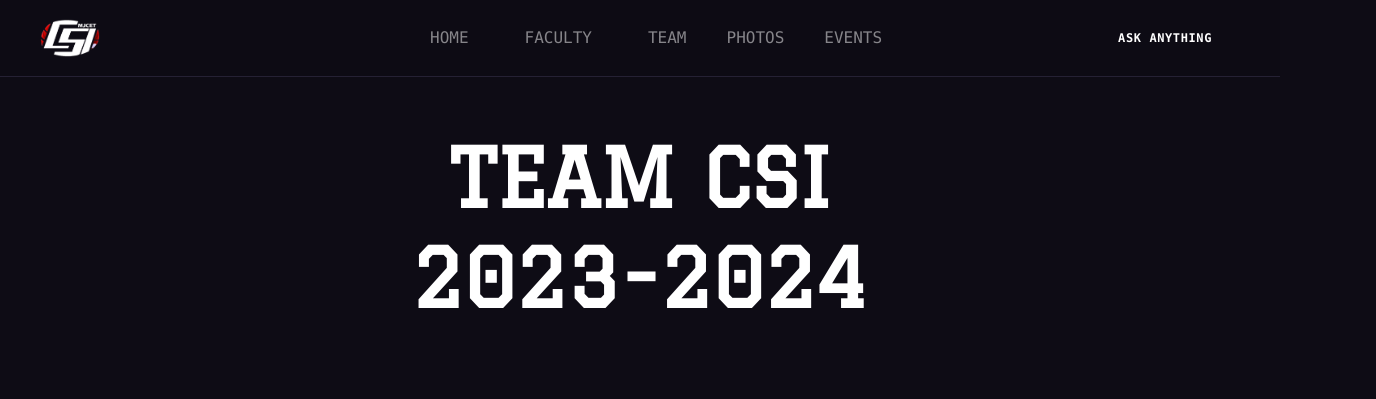
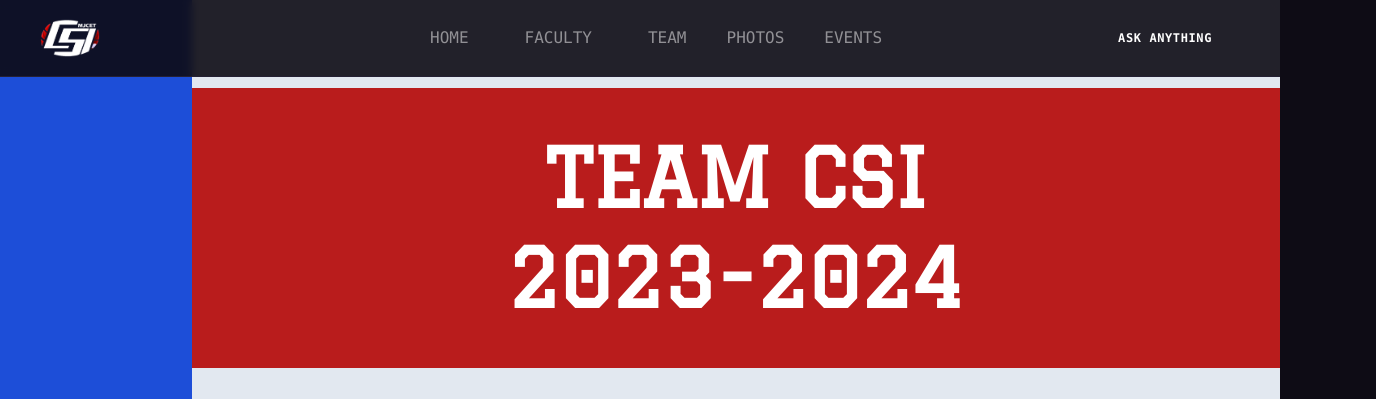
Before and after one commit to syed-500/csi77, a React (Vite) app: page /Team in a window 1280 px wide. Shown: the top 399 px of the page, 1376 px wide, since content can reach past the window. Built offline with nearby package versions, Linux system fonts and the light colour scheme; a web font is replaced by a local one.

Commit message:
maaf kardo bhai .. ye nai hora website style karna merese

```diff
--- a/src/pages/Home_page/Eventscard.jsx
+++ b/src/pages/Home_page/Eventscard.jsx
@@ -8,7 +8,7 @@
 
 const EventsCard = ({ title, description, date, host, poster }) => {
   return (
-    <div className="lg:ml-52 w-[400px] py-5 lg:w-[800px]">
+    <div className="lg:ml-52 pl-20 pr-20 mr-20  md:ml-40   w-[600px] sm:w-[800px] py-5 lg:w-[800px]">
       <div className="lg:h-[400px] h-[200px] rounded-t-3xl bg-white relative">
         <img
           className="lg:h-[400px] h-[200px] w-full object-cover rounded-t-3xl"
@@ -82,9 +82,16 @@
     pauseOnHover: true,
     responsive: [
       {
-        breakpoint: 1024,
+        breakpoint: 1374,
         settings: {
           slidesToShow: 1,
+          slidesToScroll: 1,
+        },
+      },
+      {
+        breakpoint: 2024,
+        settings: {
+          slidesToShow: 2,
           slidesToScroll: 1,
         },
       },
@@ -107,7 +114,7 @@
   };
 
   return (
-    <div className="mt-64">
+    <div className="mt-64 ">
       <Slider {...settings}>
         {displayData.map((event, index) => (
           <EventsCard
--- a/src/pages/Home_page/FacultySection.jsx
+++ b/src/pages/Home_page/FacultySection.jsx
@@ -20,7 +20,7 @@
           text="Proudly managing the club for past 10 years"
         />
         {/* Box */}
-        <div className="pt-10 lg:ml-96 sm:w-[30rem] ml-2 mr-2 mx-auto relative z-1 flex items-center h-[32rem] mb-5  border border-[#50ffaf] rounded-3xl overflow-hidden lg:p-20 xl:h-[36rem] bg-[#1e413196]" style={{ display: "flex", justifyContent: "space-between", alignItems: "center",flexDirection:'column' }}>
+        <div className=" pt-10 sm:w-[30rem] mx-auto relative z-1 flex items-center h-[32rem] mb-5  border border-[#50ffaf] rounded-3xl overflow-hidden lg:p-20 xl:h-[36rem] bg-[#1e413196]" style={{ display: "flex", justifyContent: "space-between", alignItems: "center",flexDirection:'column' }}>
           <img
             className="rounded-3xl mx-auto mt-0 w-[350px] h-[400px] "
             alt="S"
--- a/src/pages/Home_page/Home.jsx
+++ b/src/pages/Home_page/Home.jsx
@@ -13,7 +13,7 @@
     <>
       <ProgressBar height="7" bgcolor="red" duration="0.2" marginLeft="100px"/>
 
-      <div className=" flex flex-col align-center mt-[-100px] sm:mt-10 pt-[4.75rem] lg:pt-[5.25rem] overflow-hidden mx-auto w-full max-w-[1200px] ">
+      <div className=" flex flex-col align-center sm:w-full lg:ml-0 lg:bg-blue-800 sm:ml-[200px] md:ml-[100px] mt-[-100px]  md:align-center pt-[4.75rem] lg:pt-[5.25rem] overflow-hidden  mx-auto md:bg-green-800 w-full  ">
         <Hero />
         <FacultySection/>
         <EventsCard/>
--- a/src/pages/Home_page/contact_form.jsx
+++ b/src/pages/Home_page/contact_form.jsx
@@ -53,7 +53,7 @@
 
   return (
     <>
-      <div className="lg:mt-[120px] mt-36 sm:mt-0 lg:mr-[130px]  mb-5 sm:ml-[200px] sm:mb-[100px] sm:w-inherit   align-center border-zinc-900  flex flex-col items-center justify-center ">
+      <div className="lg:mt-[120px]  mt-36 sm:mt-0 lg:mr-[130px]  mb-5 sm:ml-[200px] sm:mb-[100px] sm:w-inherit   align-center border-zinc-900  flex flex-col items-center justify-center ">
           <h1 className="text-4xl sm:text-5xl mb-[40px] ">Contact Us</h1>
         <form
           className="text-white"
--- a/src/pages/Team_page/Team.jsx
+++ b/src/pages/Team_page/Team.jsx
@@ -30,7 +30,7 @@
 
 const YourComponent = () => {
     return (
-        <div className=' items-center flex flex-col'>
+        <div className=' md:ml-0 w-full  flex flex-col justify-self-center items-end bg-blue-700'>
             <Team teamMembers={GovMembers} />
         </div>
     );
@@ -41,24 +41,25 @@
 const Team = ({ teamMembers }) => {
     return (
       <>
-      <div className=' flex flex-col justify-center items-center h-full w-full sm:w-[80%] md:w-[85%] lg:w-[85%]  '>
+      <div className=' flex flex-col sm:bg-slate-200 justify-center items-center h-full w-full sm:w-[80%] md:w-[85%] lg:w-[85%]  '>
         <br />
         <br />
-        <div className=' flex justify-center mt-10 py-10 '>
-          <h1 className="text-[40px] sm:text-[55px] md:text-[80px] text-center text-white leading-tight font-poppins font-bold">
+        <div className=' flex justify-center items-center w-full mt-10 py-10 sm:bg-red-700'>
+          <h1 className="text-[40px] sm:text-[55px]  md:text-[80px] text-center text-white leading-tight font-poppins font-bold">
             TEAM CSI <br /> 2023-2024
           </h1>
         </div>
         <div className='h-18 bg-white'></div>
         <h1 className='flex items-center justify-center my-10 text-[35px] sm:text-[50px]'>GB 23-24</h1>
         <section className='flex flex-col items-center justify-center lg:mb-0 sm:mx-10  lg:mx-auto h-full w-full sm:w-[70%]  md:w-[85%] lg:w-[100%]'>
-          <div className='container lg:ml-10'>
-            <div className="ml-5 sm:ml-0 grid grid-cols-1 sm:grid-cols-2 md:grid-cols-3 sm:ml-25 gap-10 gap-y-10">
-              {/* mapping over each of the cards with content  */}
+          <div className='md:bg-green-300 w-screen flex items-center justify-center h-full'>
+          <div className="mr-[100px] grid justify-between items-center sm:bg-cyan-400 w-900px md:bg-blue-200 lg:bg-red-700 grid-cols-1 sm:grid-cols-2 lg:grid-cols-2 xl:grid-cols-3 gap-20">
+              {/* mapping over each of the cards with content */}
               {teamMembers.map((content, index) => (
                 <Card key={index} content={content} />
               ))}
-            </div>
+          </div>
+
             <div className='h-32'><br></br></div>
           </div>
         </section>
```
